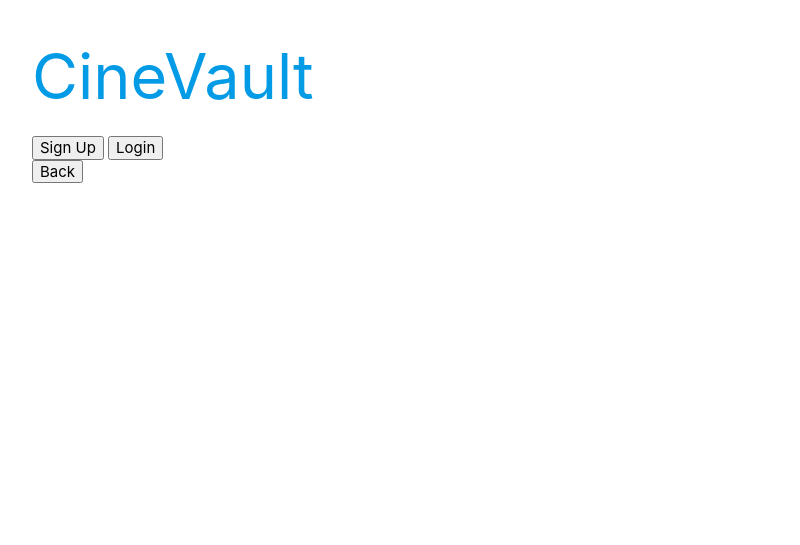
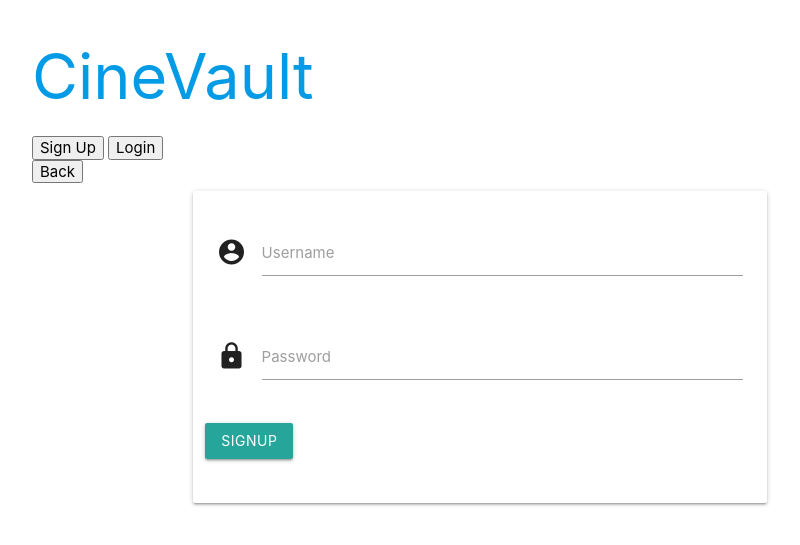
Before and after one commit to patrickaod/CineVault, a Flask app: page / in a window 1280 px wide. Shown: the top 545 px of the page, without its empty margins (160-960 px from the left). Run offline with Flask 3, Linux system fonts and the light colour scheme; some libraries are stand-ins or nearby versions.

Commit message:
Add signup form

```diff
--- a/templates/index.html
+++ b/templates/index.html
@@ -21,4 +21,33 @@
     </div>
   </div>
 
+  <div id="signup-form" class="form-container">
+    <div class="row">
+      <form class="col s12 m8 offset-m2" method="POST" action="{{url_for('index')}}">
+        <input type="hidden" name="form_id" value="sign-up">
+        <div class="card-panel">
+          <div class="row">
+            <div class="input-field col s12">
+              <i class="material-icons prefix">account_circle</i>
+              <input id="username" name="username" type="text" class="validate" minlength="5" maxlength="15"
+                pattern="^[a-zA-Z0-9]{5,15}$" required>
+              <label for="username">Username</label>
+            </div>
+          </div>
+          <div class="row">
+            <div class="input-field col s12">
+              <i class="material-icons prefix">lock</i>
+              <input id="password" name="password" type="password" class="validate" minlength="5" maxlength="15"
+                pattern="^[a-zA-Z0-9]{5,15}$" required>
+              <label for="password">Password</label>
+            </div>
+          </div>
+          <div class="row">
+            <button class="btn btn-primary" class="col s12 btn-large">Signup</button>
+          </div>
+        </div>
+      </form>
+    </div>
+  </div>
+
 {% endblock %}
```
